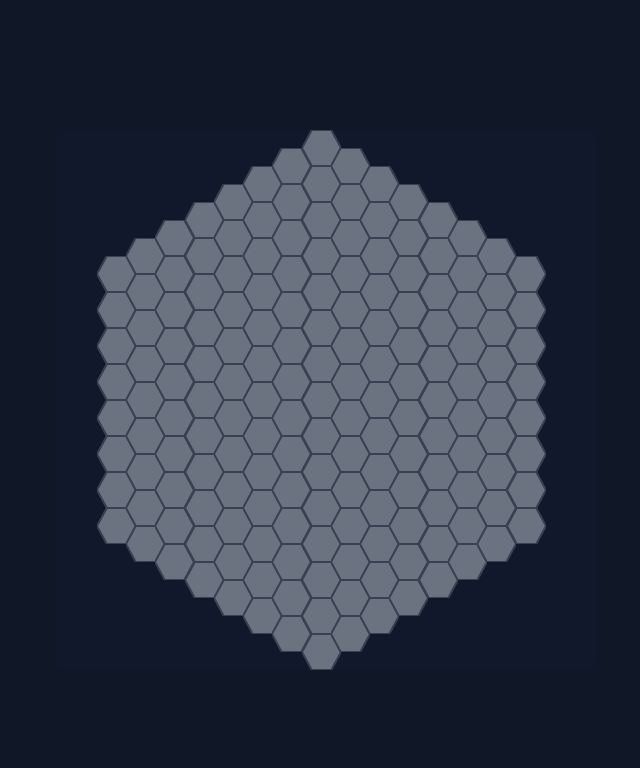
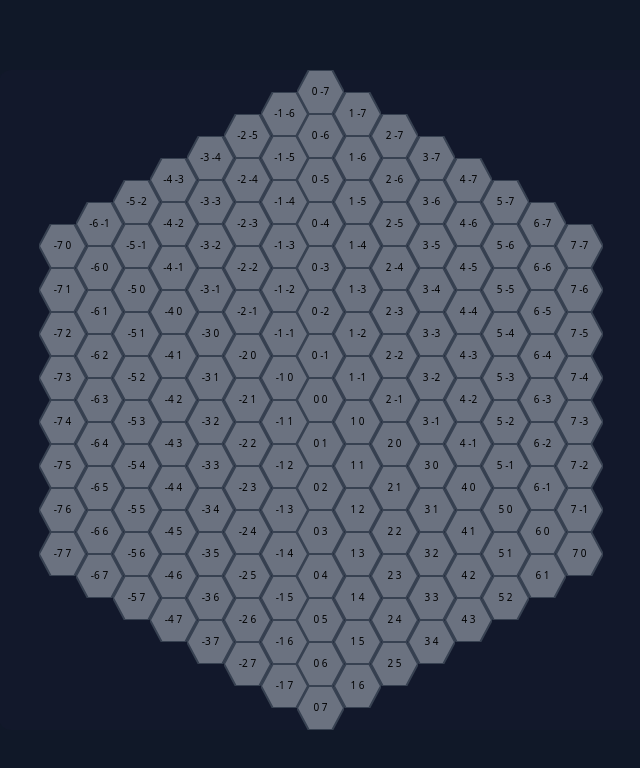
Before and after one commit to olegkich/havahub, a React app: page /game in a window 1280 px wide. Shown: the top 768 px of the page, without its empty margins (314-954 px from the left). Built offline with nearby package versions, Linux system fonts and the light colour scheme; the HTML template or start-up script is replaced by a standard one.

Commit message:
implement axial coordinates

```diff
--- a/src/components/Board.tsx
+++ b/src/components/Board.tsx
@@ -5,6 +5,8 @@ export interface IBoardProps {}
 
 export function Board(props: IBoardProps) {
   const size = 8;
+  const hexWidth = Math.sqrt(5) * 15;
+
   const rowCounts = [
     ...Array(size - 1)
       .fill(0)
@@ -14,9 +16,16 @@ export function Board(props: IBoardProps) {
       .map((_, i) => size * 2 - 1 - i),
   ];
 
-  console.log(rowCounts);
+  const axialCoordinates: [number, number][] = [];
 
-  const hexWidth = Math.sqrt(5) * 15;
+  for (let q = -size + 1; q < size; q++) {
+    const count = rowCounts[q + size - 1];
+    const rStart = -Math.floor(count / 2);
+    for (let i = 0; i < count; i++) {
+      const r = rStart + i;
+      axialCoordinates.push([q, r]);
+    }
+  }
 
   const [currentPlayer, setCurrentPlayer] = React.useState<boolean>(true);
 
@@ -31,21 +40,29 @@ export function Board(props: IBoardProps) {
           key={rowIndex}
           className="flex flex-col items-center justify-center m-0 p-0"
         >
-          {[...Array(count)].map((_, i) => (
+          {[...Array(count)].map((x, i) => {
+            const q = rowIndex - (size - 1);
+
+            const rMin = Math.max(-size + 1, -q - size + 1);
+
+            const r = rMin + i;
+
+            return (
               <div
                 key={i}
-              // why???????
                 style={{
-                marginLeft: -(hexWidth * 0.29),
+                  marginLeft: -(hexWidth * 0.3),
                 }}
               >
                 <Hex
+                  q={q}
+                  r={r}
                   currentPlayer={currentPlayer}
                   nextTurn={handleTurn}
-                index={i}
                 />
               </div>
-          ))}
+            );
+          })}
         </div>
       ))}
     </div>
--- a/src/components/Hex.tsx
+++ b/src/components/Hex.tsx
@@ -3,11 +3,14 @@ import * as React from "react";
 export interface IHexProps {
   currentPlayer: boolean;
   nextTurn: () => void;
-  index: number;
+  q: number;
+  r: number;
 }
 
-export function Hex(props: IHexProps) {
-  const size = 18;
+export function Hex({ q, r, currentPlayer, nextTurn }: IHexProps) {
+  const size = 22;
+
+  // todo: use proper calculated sizes
   const width = size * 2 + 3;
   const height = size * 2;
 
@@ -26,18 +29,16 @@ export function Hex(props: IHexProps) {
   const [occupied, setOccupied] = React.useState(false);
 
   const handleMove = () => {
-    console.log(`clicked on: ${props.index}`);
-
     if (occupied) return;
 
-    if (props.currentPlayer) {
-      setTileColor("#e4e73db7");
+    if (currentPlayer) {
+      setTileColor("#fbff00dd");
     } else {
-      setTileColor("#a953eab5");
+      setTileColor("#9000ffd2");
     }
 
     setOccupied(true);
-    props.nextTurn();
+    nextTurn();
   };
 
   return (
@@ -48,6 +49,17 @@ export function Hex(props: IHexProps) {
         stroke="#374151"
         strokeWidth="2px"
       />
+      <text
+        x={width / 2}
+        y={height / 2}
+        textAnchor="middle"
+        dominantBaseline="middle"
+        fill="black"
+        fontSize="10"
+        pointerEvents="none"
+      >
+        {`${q} ${r}`}
+      </text>
     </svg>
   );
 }
```
Lines whose indentation alone changed are shown as unchanged.
